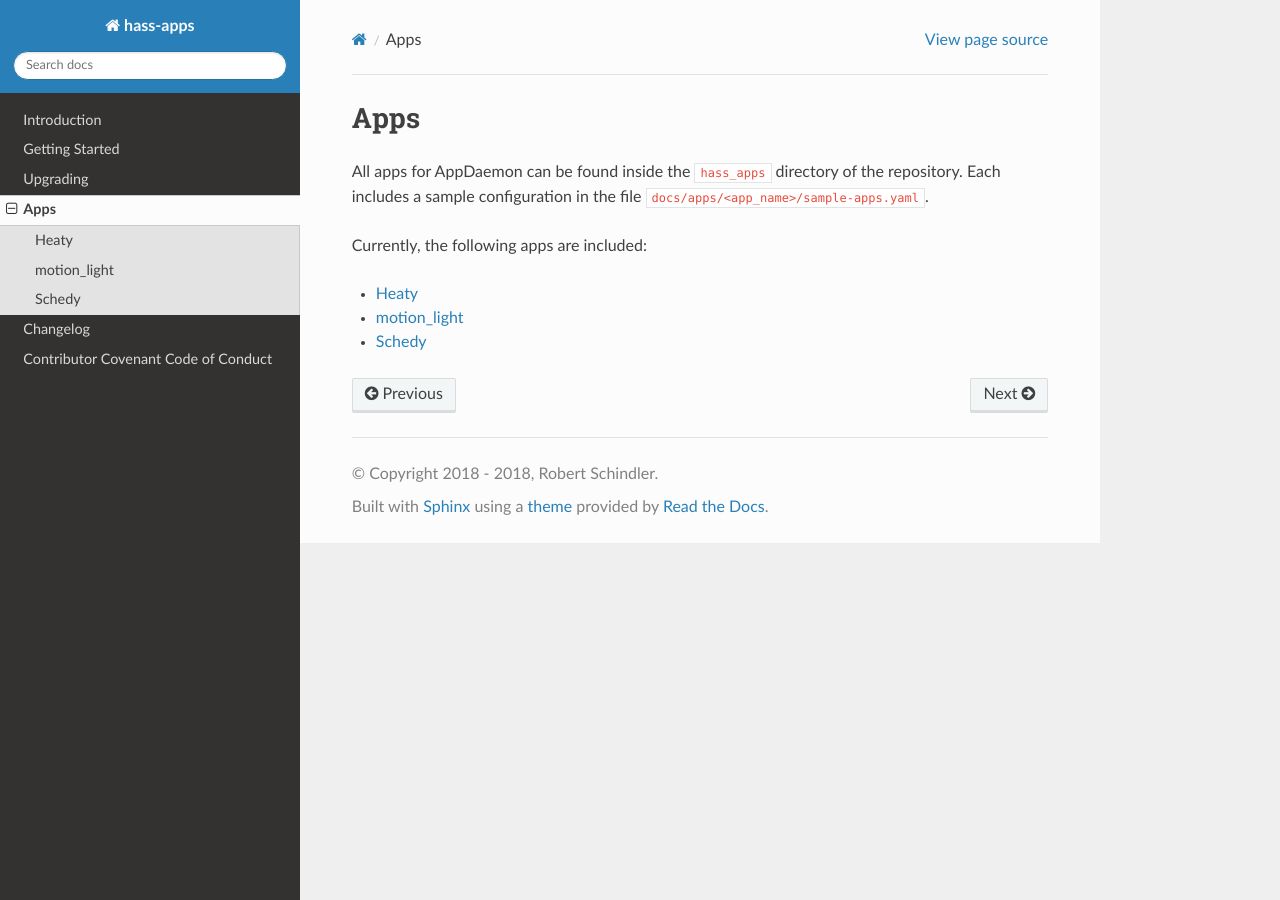
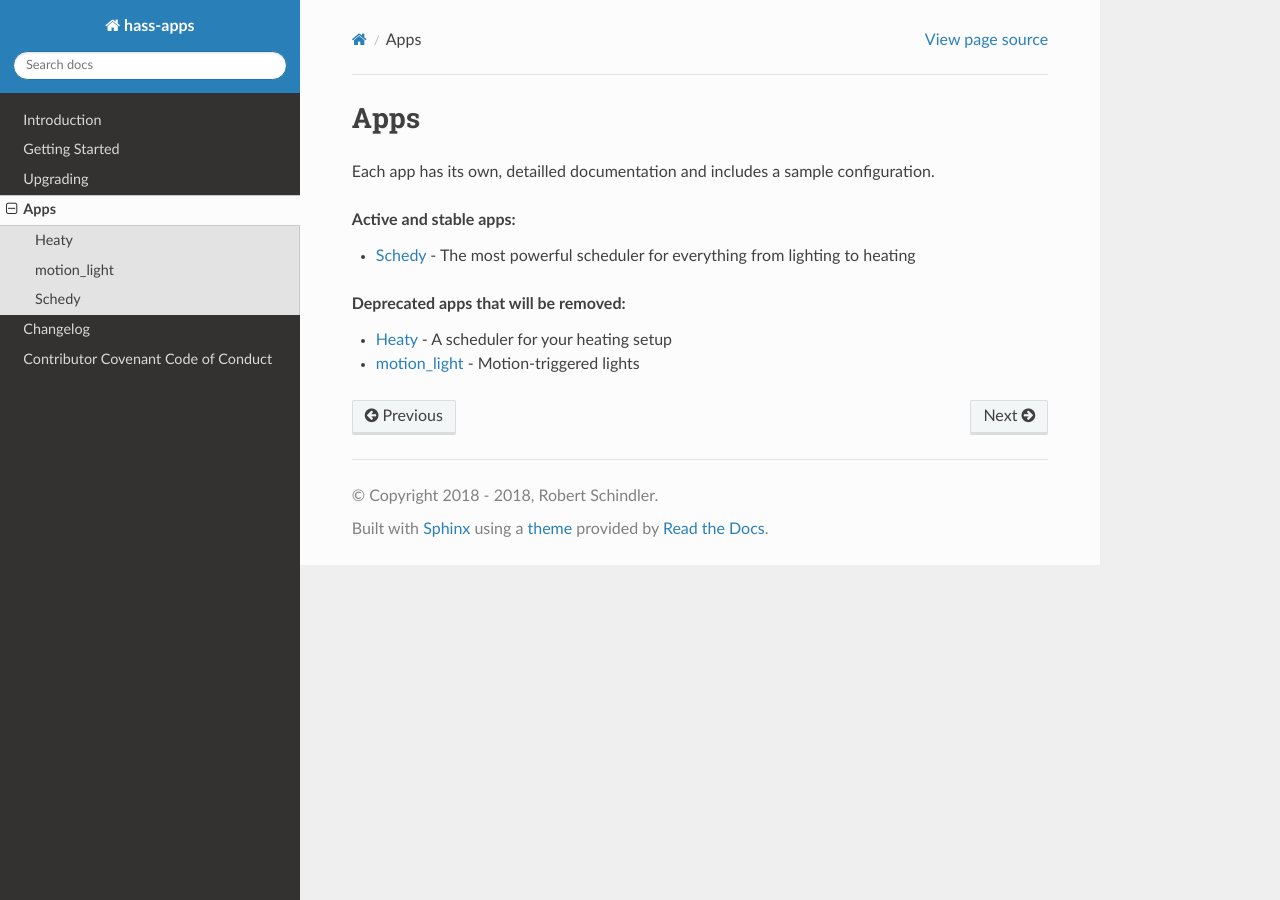
Before and after one commit to bob1de/hass-apps, a Sphinx documentation site: the page built from docs/apps/index.rst, in a window 1280 px wide. Built offline with Sphinx 7.4.7 and the Read the Docs theme 2.0.0, drawn with Linux system fonts in a browser that asks for light colours; the version number could not be read and is left out.

Commit message:
Redesigned apps index in docs

```diff
--- a/docs/apps/index.rst
+++ b/docs/apps/index.rst
@@ -1,14 +1,23 @@
 Apps
 ====
 
-All apps for AppDaemon can be found inside the ``hass_apps`` directory
-of the repository. Each includes a sample configuration in the file
-``docs/apps/<app_name>/sample-apps.yaml``.
+Each app has its own, detailled documentation and includes a sample configuration.
 
-Currently, the following apps are included:
 
 .. toctree::
    :glob:
+   :hidden:
    :maxdepth: 1
 
    */index
+
+
+.. rubric:: Active and stable apps:
+
+* :doc:`schedy/index` - The most powerful scheduler for everything from lighting to heating
+
+
+.. rubric:: Deprecated apps that will be removed:
+
+* :doc:`heaty/index` - A scheduler for your heating setup
+* :doc:`motion_light/index` - Motion-triggered lights
```
